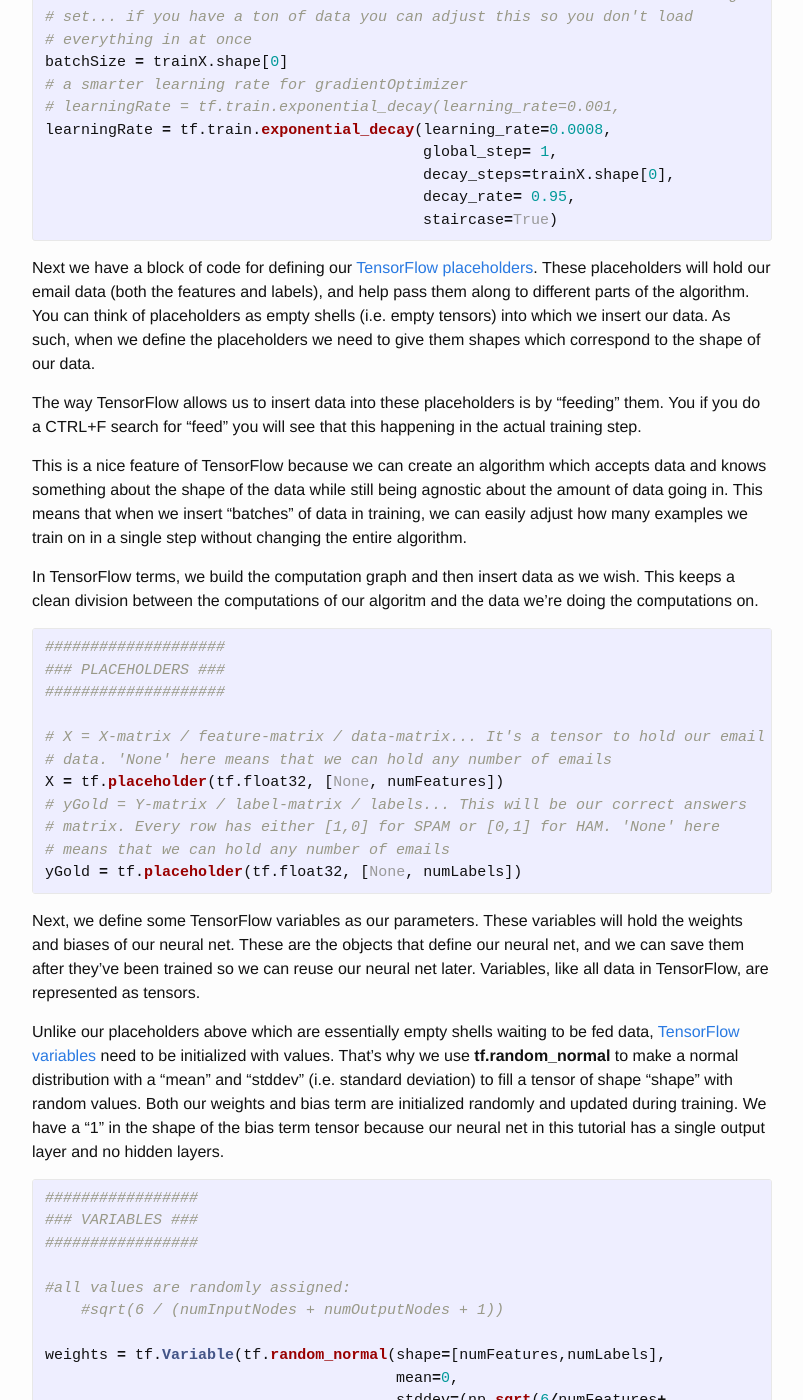
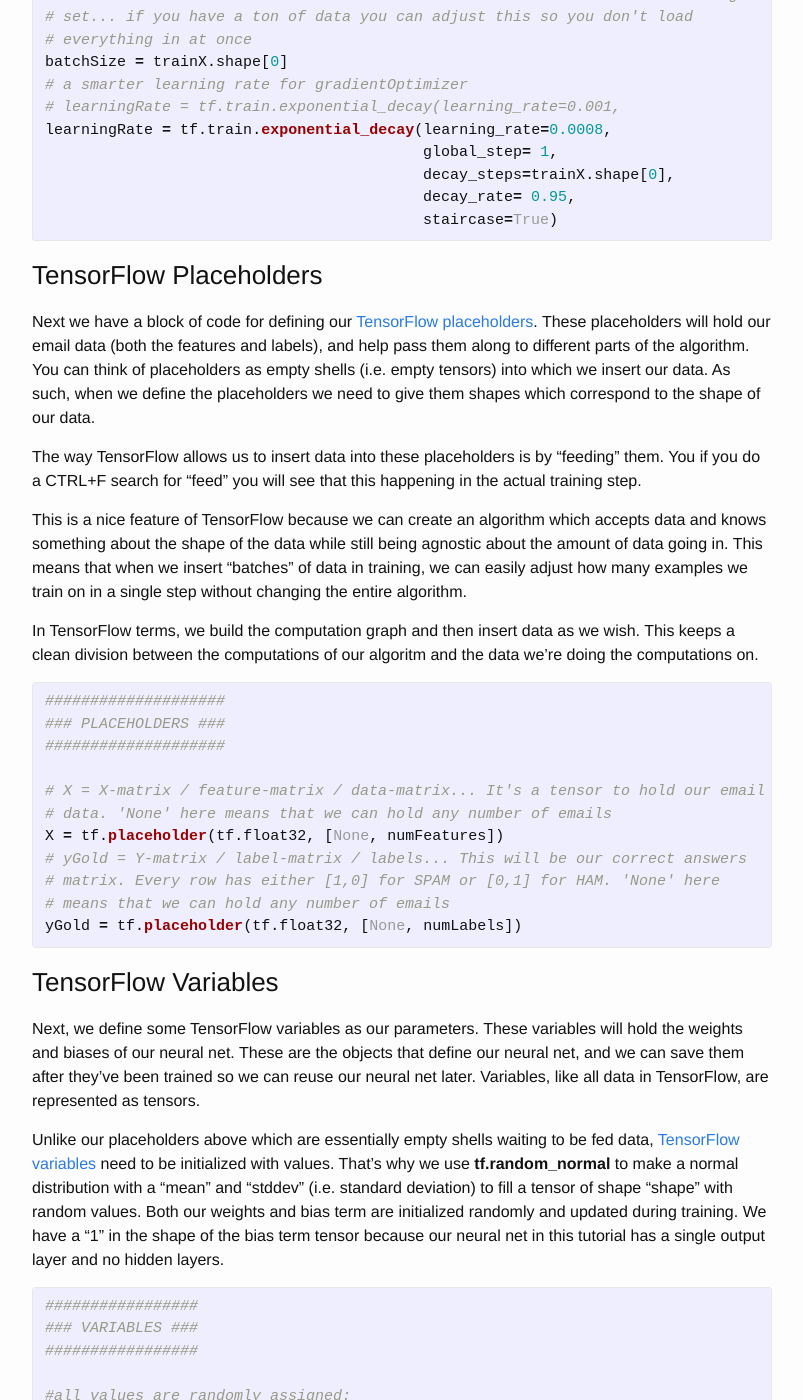
Before and after one commit to JRMeyer/jrmeyer.github.io, a Jekyll site: the page built from _posts/2016-02-01-TensorFlow-Tutorial.markdown, in a window 1280 px wide and 1400 px high, scrolled down 3043 px. Shown: the whole window, without its empty margins (238-1041 px from the left). Built offline with Jekyll 4.4.1, drawn with Linux system fonts in a browser that asks for light colours; comment, search, counter and statistics services are not loaded.

Commit message:
added subheaders

```diff
--- a/_posts/2016-02-01-TensorFlow-Tutorial.markdown
+++ b/_posts/2016-02-01-TensorFlow-Tutorial.markdown
@@ -117,6 +117,8 @@
                                           staircase=True)
 {% endhighlight %}
 
+### TensorFlow Placeholders
+
 Next we have a block of code for defining our [TensorFlow placeholders][tfPlaceholders]. These placeholders will hold our email data (both the features and labels), and help pass them along to different parts of the algorithm. You can think of placeholders as empty shells (i.e. empty tensors) into which we insert our data. As such, when we define the placeholders we need to give them shapes which correspond to the shape of our data.
 
 The way TensorFlow allows us to insert data into these placeholders is by "feeding" them. You if you do a CTRL+F search for "feed" you will see that this happening in the actual training step.
@@ -139,6 +141,7 @@
 yGold = tf.placeholder(tf.float32, [None, numLabels])
 {% endhighlight %}
 
+### TensorFlow Variables
 
 Next, we define some TensorFlow variables as our parameters. These variables will hold the weights and biases of our neural net. These are the objects that define our neural net, and we can save them after they've been trained so we can reuse our neural net later. Variables, like all data in TensorFlow, are represented as tensors.
 
@@ -164,6 +167,9 @@
                                     name="bias"))
 {% endhighlight %}
 
+
+### TensorFlow Ops
+
 Up until this point in the script, we've been dealing with what our data and model look like (i.e. defining the tensors that hold the email data and our neural net weights and biases).
 
 Now, we will switch gears to work on the computations which will train our neural net. In TensorFlow terms, these are called operations (or "ops" for short). These ops will be the nodes in our computational graph. Ops take tensors as input and give back tensors as output.
@@ -181,10 +187,8 @@
 apply_weights_OP = tf.matmul(X, weights, name="apply_weights")
 add_bias_OP = tf.add(apply_weights_OP, bias, name="add_bias")
 activation_OP = tf.nn.sigmoid(add_bias_OP, name="activation")
-
 # COST FUNCTION i.e. MEAN SQUARED ERROR
 cost_OP = tf.nn.l2_loss(activation_OP-yGold, name="squared_error_cost")
-
 # OPTIMIZATION ALGORITHM i.e. GRADIENT DESCENT
 training_OP = tf.train.GradientDescentOptimizer(learningRate).minimize(cost_OP)
 
@@ -195,7 +199,6 @@
 # argmax(activation_OP, 1) gives the label our model thought was most likely
 # argmax(yGold, 1) is the correct label
 correct_predictions_OP = tf.equal(tf.argmax(activation_OP,1),tf.argmax(yGold,1))
-
 # False is 0 and True is 1, what was our average?
 accuracy_OP = tf.reduce_mean(tf.cast(correct_predictions_OP, "float"))
 
@@ -205,13 +208,10 @@
 
 # Summary op for feedforward output
 activation_summary_OP = tf.histogram_summary("output", activation_OP)
-
 # Summary op for cost
 cost_summary_OP = tf.scalar_summary("cost", cost_OP)
-
 # Summary op for accuracy
 accuracy_summary_OP = tf.scalar_summary("accuracy", accuracy_OP)
-
 # Merge all summary ops
 all_summary_OPS = tf.merge_all_summaries()
 
```
